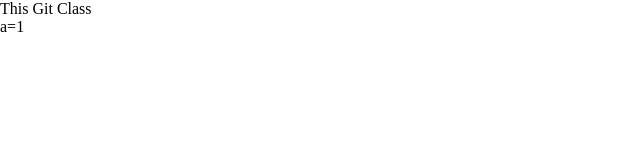
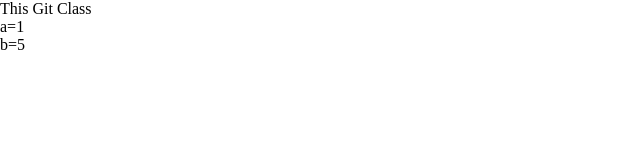
Before and after one commit to smartsusee/selvakumar, a plain HTML site: page index.html in a window 1280 px wide. Shown: the full height of the page, 0-640 px from the left. Drawn offline with Linux system fonts and the light colour scheme.

Commit message:
b value add = 5

```diff
--- a/index.html
+++ b/index.html
@@ -9,5 +9,7 @@
   <body>
     <p>This Git Class</p>
     <p>a=1</p>
+<p>b=5
+</p>
   </body>
 </html>
```
